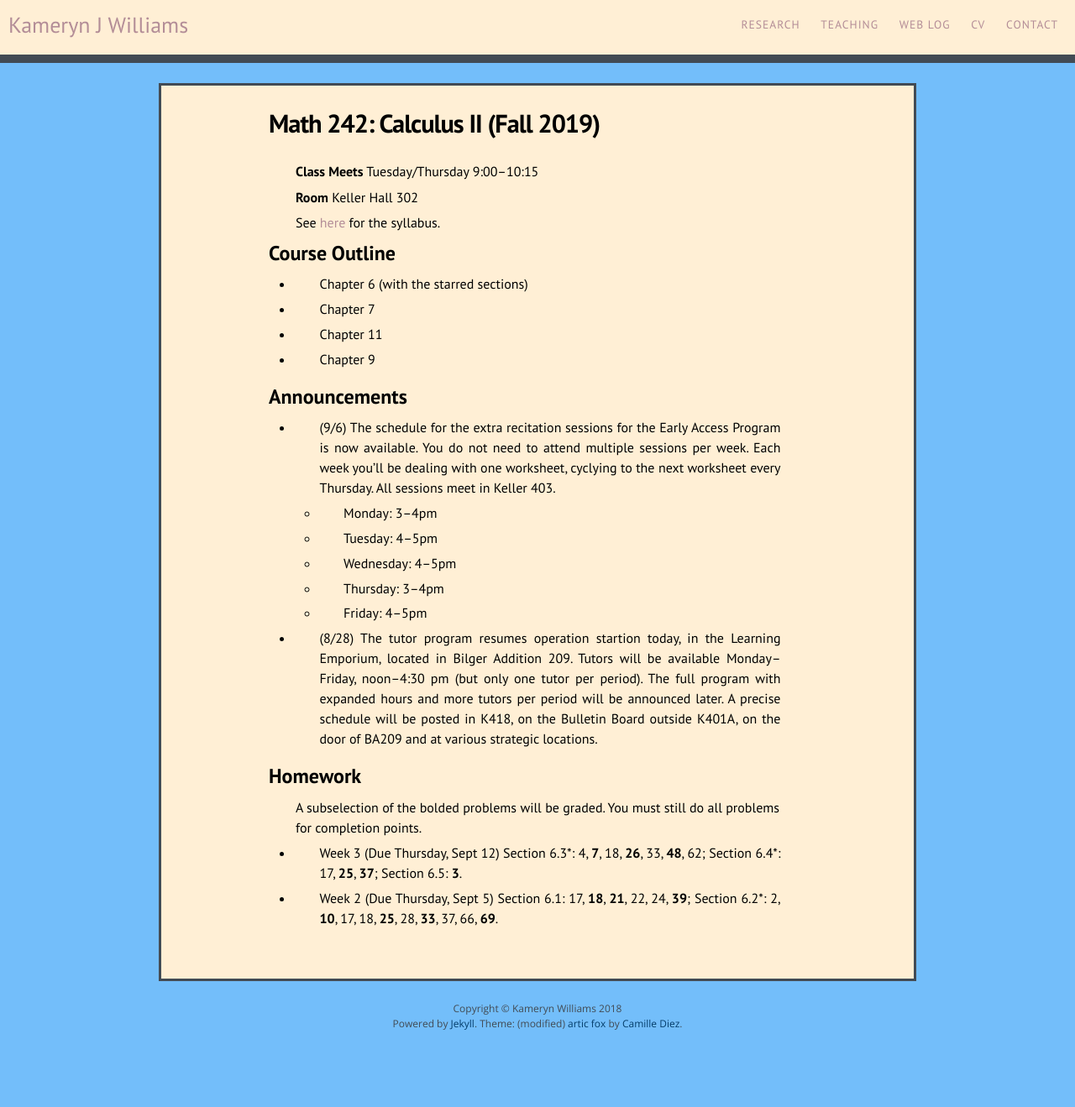
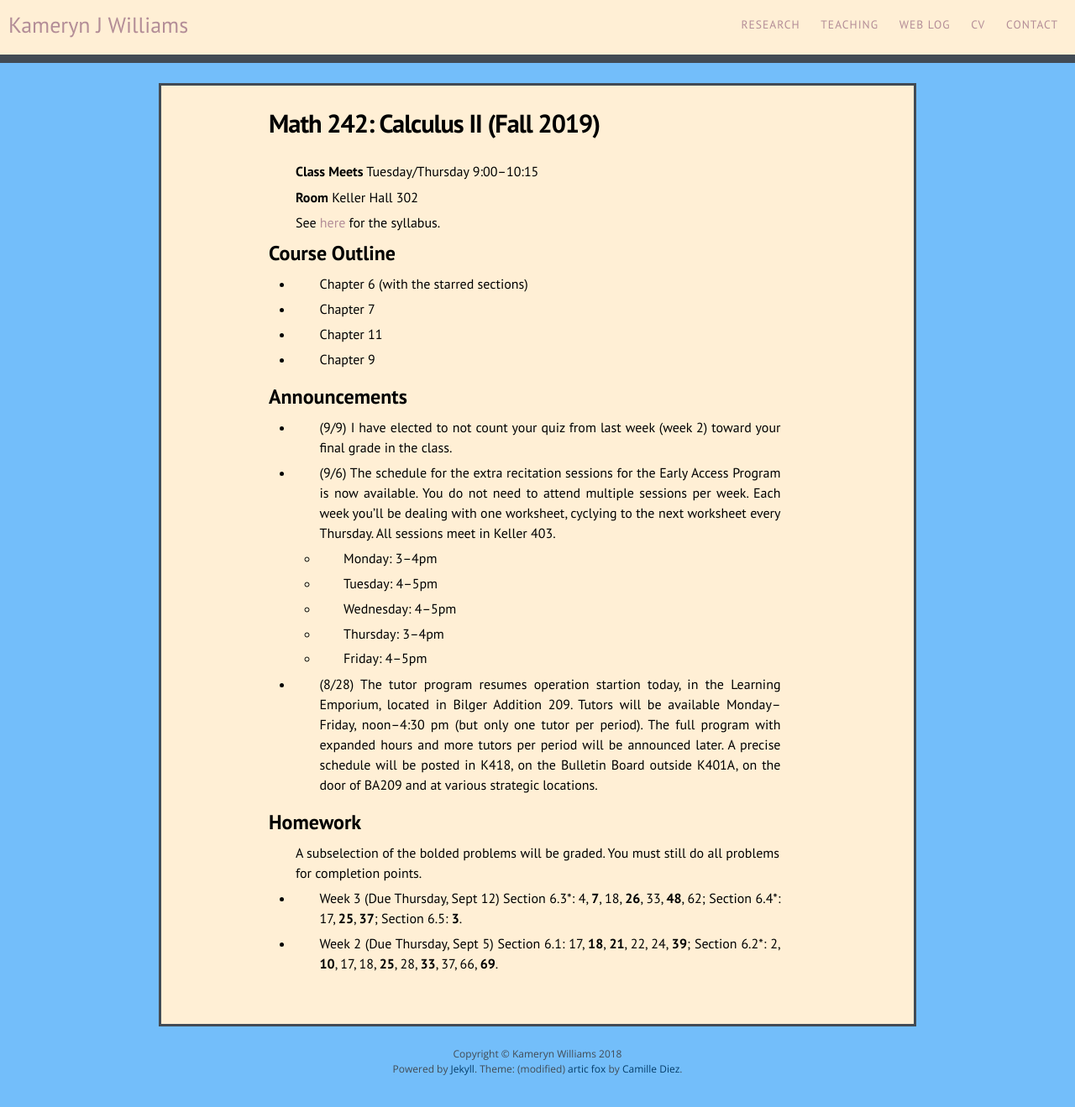
Before and after one commit to kamerynjw/kamerynjw.github.io, a Jekyll site: the page built from teaching/2019/math242.md, in a window 1280 px wide. Shown: the whole page at 84% size. Built offline with Jekyll 4.4.1, drawn with Linux system fonts in a browser that asks for light colours; nearby versions of some CDN libraries; before the commit the page ends 1265 px from its top, so only the background shows below that.

Commit message:
added announcemnet about dropping quiz

```diff
--- a/teaching/2019/math242.md
+++ b/teaching/2019/math242.md
@@ -23,6 +23,8 @@ Course Outline
 
 Announcements
 -------------
+
+* (9/9) I have elected to not count your quiz from last week (week 2) toward your final grade in the class.
 
 * (9/6) The schedule for the extra recitation sessions for the Early Access Program is now available. You do not need to attend multiple sessions per week. Each week you'll be dealing with one worksheet, cyclying to the next worksheet every Thursday. All sessions meet in Keller 403.
 
```
